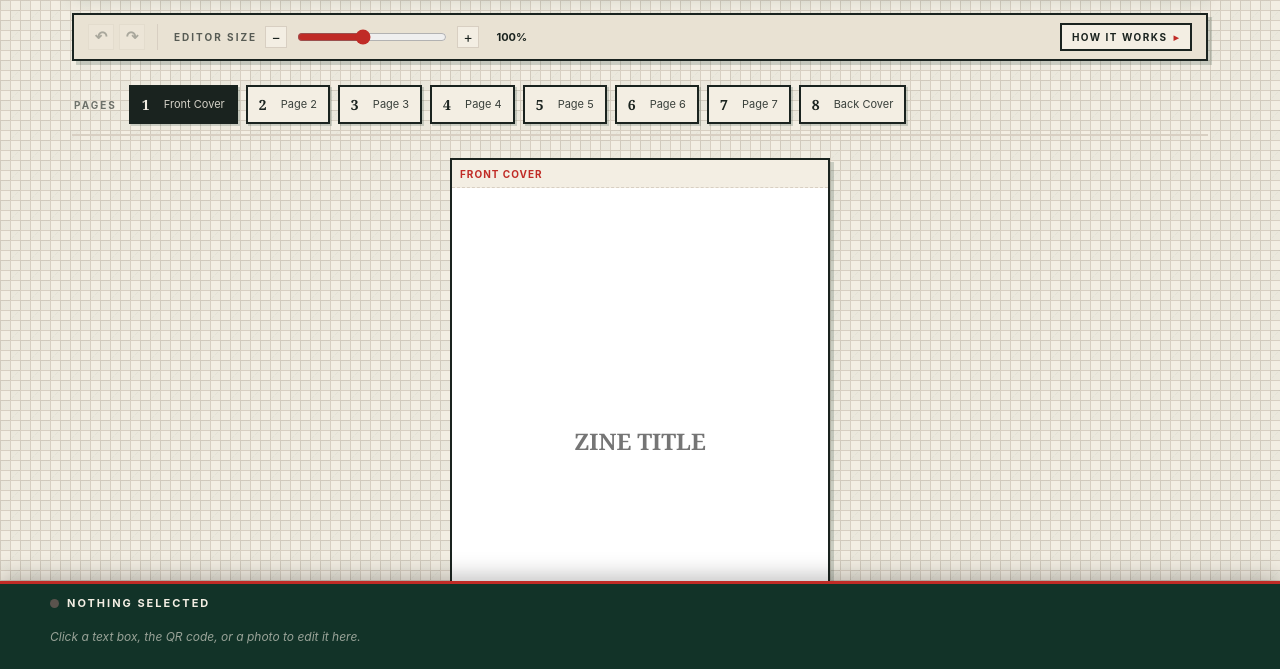
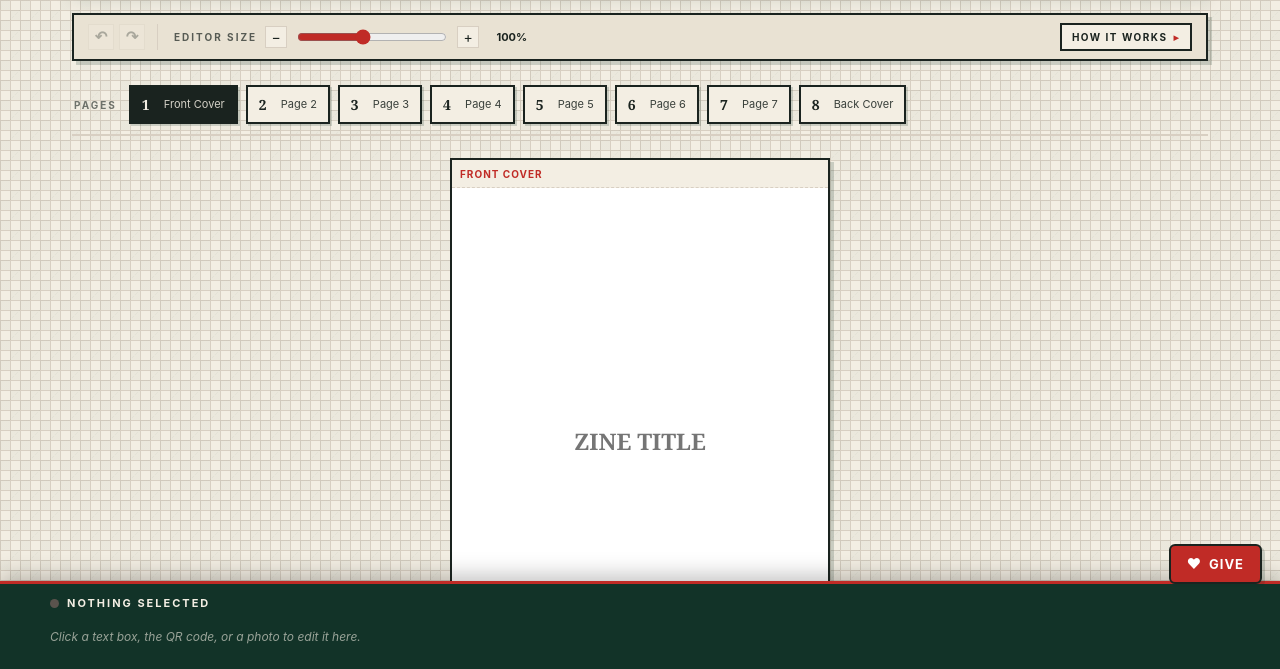
Before and after one commit to HT30703/HB-ZineMaker, a website: page honey-bunny-app/dist/index.html in a window 1280 px wide. Shown: the part 130-799 px from the top of the page. Drawn offline with Linux system fonts and the light colour scheme.

Commit message:
Added "GIve" Button

```diff
--- a/honey-bunny-app/dist/index.html
+++ b/honey-bunny-app/dist/index.html
@@ -118,6 +118,24 @@
   }
   @keyframes splashPop{from{opacity:0;transform:scale(.92);}to{opacity:1;transform:scale(1);}}
   @media (prefers-reduced-motion:reduce){#splashLogo{animation:none;}}
+
+  /* Ko-fi "Give" button — floating bottom-right, shown on web and the Mac app (revealed by boot JS).
+     Sits above the fixed inspector bar so it's never covered. */
+  .kofi-give{
+    position:fixed;right:18px;bottom:86px;z-index:120;
+    display:inline-flex;align-items:center;gap:7px;
+    padding:10px 16px;border-radius:999px;
+    font-family:inherit;font-size:13px;font-weight:bold;letter-spacing:1px;text-transform:uppercase;
+    text-decoration:none;cursor:pointer;
+    background:var(--accent);color:#fff;border:2px solid var(--ink);
+    box-shadow:3px 3px 0 var(--shadow);
+    transition:transform .08s,box-shadow .12s,background .15s;
+  }
+  .kofi-give:hover{background:#c8392f;}
+  .kofi-give:active{transform:translateY(2px);box-shadow:1px 1px 0 var(--shadow);}
+  .kofi-give .kofi-heart{font-size:14px;line-height:1;}
+  body[data-theme="hk"] .kofi-give{border-radius:6px;border-color:var(--ink);}
+  @media (max-width:560px){ .kofi-give{right:12px;bottom:78px;padding:9px 13px;font-size:12px;} }
 
   header.masthead{
     border:3px solid var(--ink); background:var(--ink); color:var(--paper);
@@ -613,6 +631,12 @@
 
   <footer class="foot">Runs entirely in your browser &middot; nothing is uploaded anywhere.</footer>
 </div>
+
+<!-- Ko-fi tip button — floats bottom-right on the WEB app only. Hidden by default; the boot code
+     reveals it only when running on http/https (never in the Tauri Mac app, which is file://tauri://). -->
+<a id="kofiGive" class="kofi-give" href="https://ko-fi.com/ht30703" target="_blank" rel="noopener noreferrer" hidden>
+  <span class="kofi-heart" aria-hidden="true">♥</span><span class="kofi-lbl">Give</span>
+</a>
 
 <div id="inspector" class="inspector">
   <div class="insp-inner">
@@ -2483,6 +2507,23 @@ window.addEventListener("error",function(){
   setTimeout(go,3500);
 })();
 
+/* ---------------- Ko-fi "Give" button ----------------
+   Shown everywhere — web app and the packaged Mac app — so anyone can tip.
+   The plain <a target=_blank> works on the web; in the Tauri WebView a bare link can be a no-op,
+   so we also handle the click via window.open, which the desktop webview hands to the system browser. */
+(function kofi(){
+  try{
+    var b=document.getElementById("kofiGive");
+    if(!b) return;
+    b.hidden=false;
+    b.addEventListener("click",function(ev){
+      var url=b.getAttribute("href");
+      try{ var w=window.open(url,"_blank","noopener"); if(w){ ev.preventDefault(); } }
+      catch(e){ /* let the default <a> navigation take over */ }
+    });
+  }catch(e){}
+})();
+
 /* ---------------- PWA: offline service worker + install prompt ---------------- */
 (function pwa(){
   // Only register on a real host (https). Never on file:// or a preview — a service worker
```
